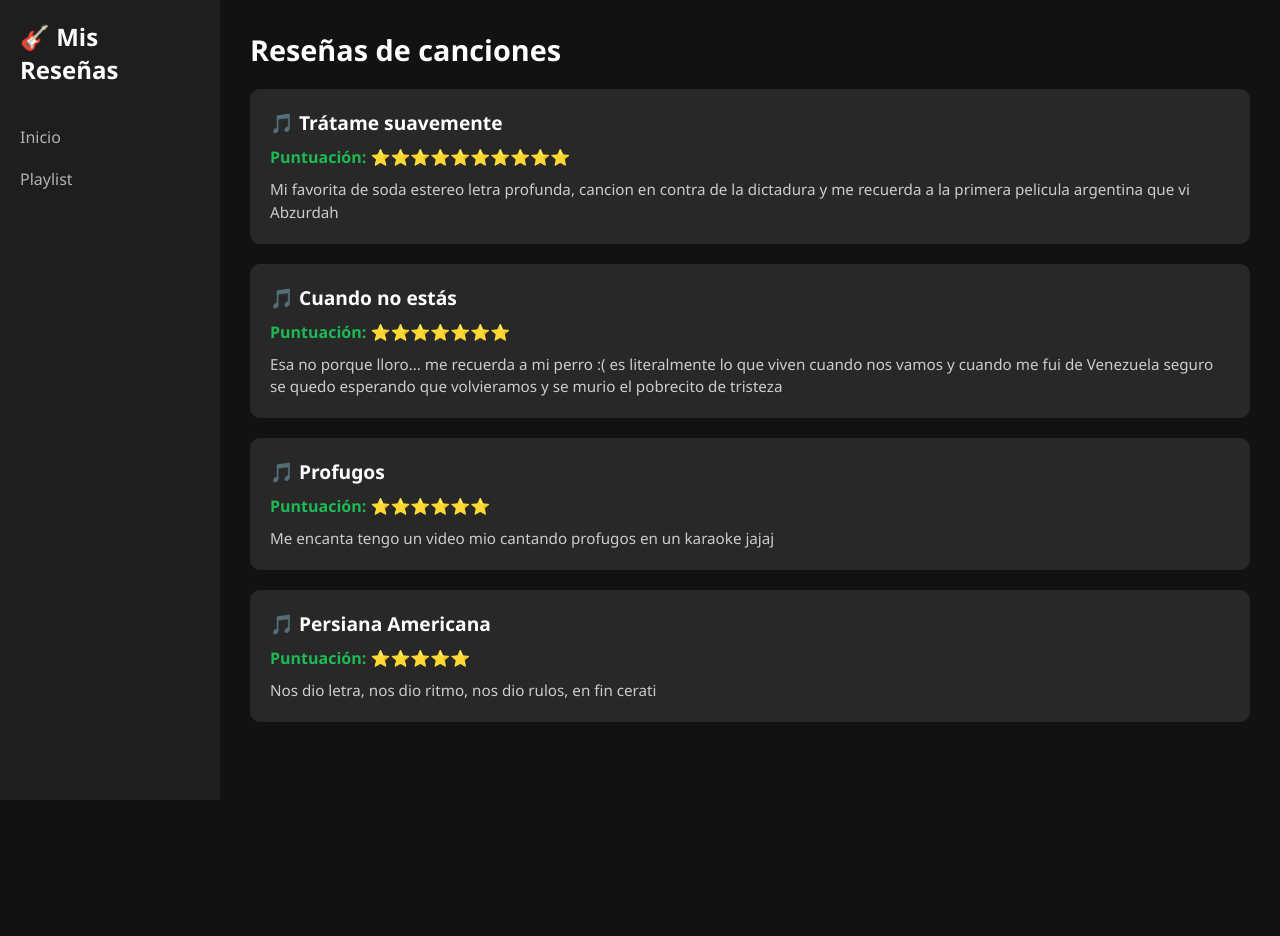
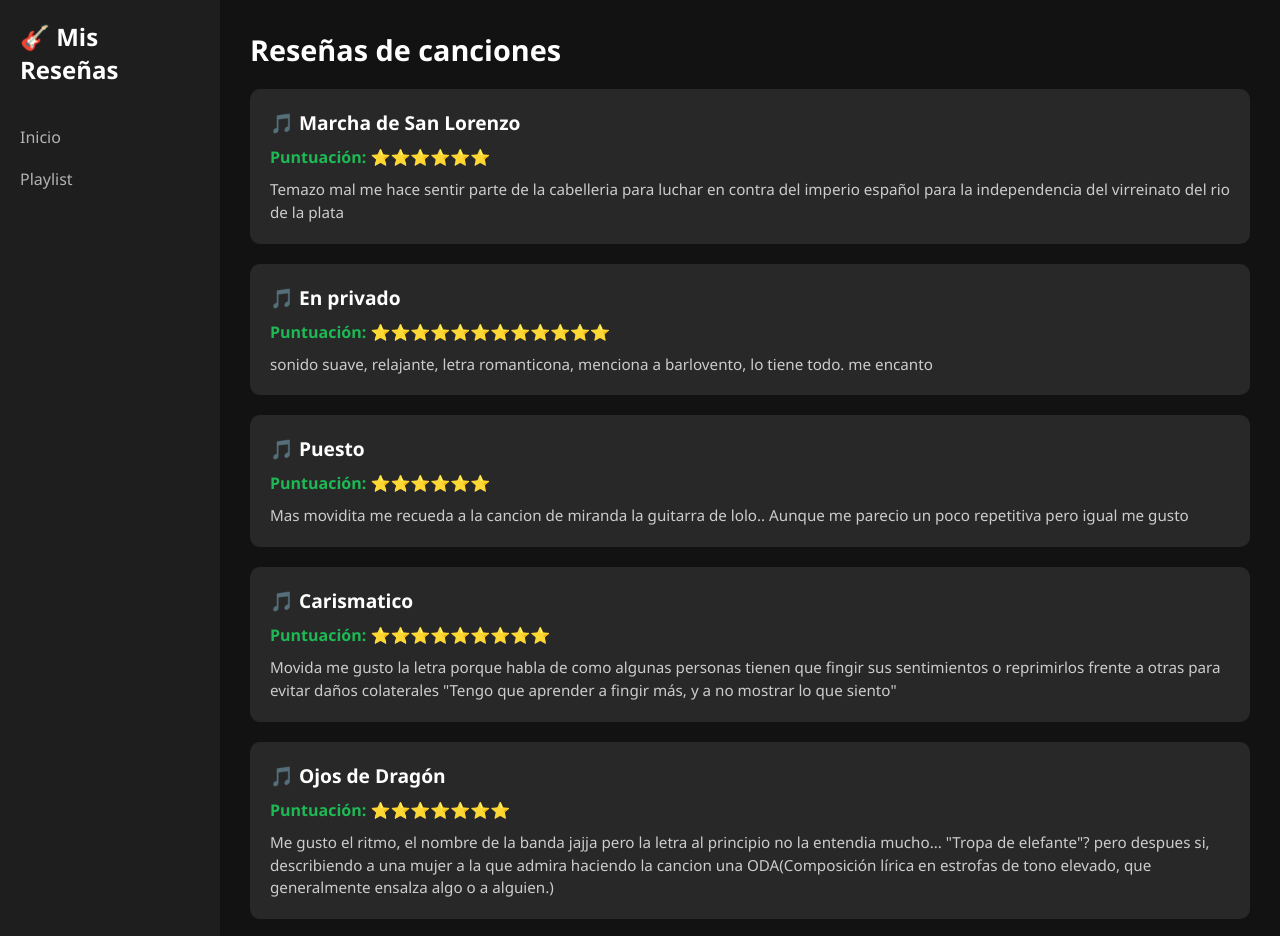
Before and after one commit to DanielWallsCode/conis-playlistar, a plain HTML site: page index.html in a window 1280 px wide. Shown: the top 936 px of the page. Before the commit the page ends 800 px from the top, so only its background shows below. Drawn offline with Linux system fonts and the light colour scheme.

Commit message:
Update index.html

```diff
--- a/index.html
+++ b/index.html
@@ -20,6 +20,48 @@
 
     <main class="main-content">
       <h2>Reseñas de canciones</h2>
+
+       <div class="review">
+        <h3>🎵 Marcha de San Lorenzo </h3>
+        <p class="rating">Puntuación: ⭐⭐⭐⭐⭐⭐</p>
+        <p class="comment">
+          Temazo mal me hace sentir parte de la cabelleria para luchar en contra del imperio español para la independencia del virreinato del rio de la plata
+        </p>
+      </div>
+
+      <div class="review">
+        <h3>🎵 En privado </h3>
+        <p class="rating">Puntuación: ⭐⭐⭐⭐⭐⭐⭐⭐⭐⭐⭐⭐</p>
+        <p class="comment">
+          sonido suave, relajante, letra romanticona, menciona a barlovento, lo tiene todo. me encanto
+        </p>
+      </div>
+
+      <div class="review">
+        <h3>🎵 Puesto </h3>
+        <p class="rating">Puntuación: ⭐⭐⭐⭐⭐⭐</p>
+        <p class="comment">
+           Mas movidita me recueda a la cancion de miranda la guitarra de lolo.. Aunque me parecio un poco repetitiva pero igual me gusto
+        </p>
+      </div>
+
+       <div class="review">
+        <h3>🎵 Carismatico </h3>
+        <p class="rating">Puntuación: ⭐⭐⭐⭐⭐⭐⭐⭐⭐</p>
+        <p class="comment">
+           Movida me gusto la letra porque habla de como algunas personas tienen que fingir sus sentimientos o reprimirlos frente a otras para evitar daños colaterales "Tengo que aprender a fingir más, y a no mostrar lo que siento"
+        </p>
+      </div>
+
+      <div class="review">
+        <h3>🎵 Ojos de Dragón </h3>
+        <p class="rating">Puntuación: ⭐⭐⭐⭐⭐⭐⭐</p>
+        <p class="comment">
+          Me gusto el ritmo, el nombre de la banda jajja pero la letra al principio no la entendia mucho... "Tropa de elefante"? pero despues si, describiendo a una mujer a la que admira haciendo la cancion una ODA(Composición lírica en estrofas de tono elevado, que generalmente ensalza algo o a alguien.)
+        </p>
+      </div>
+
+
 
       <div class="review">
         <h3>🎵 Trátame suavemente</h3>
```
